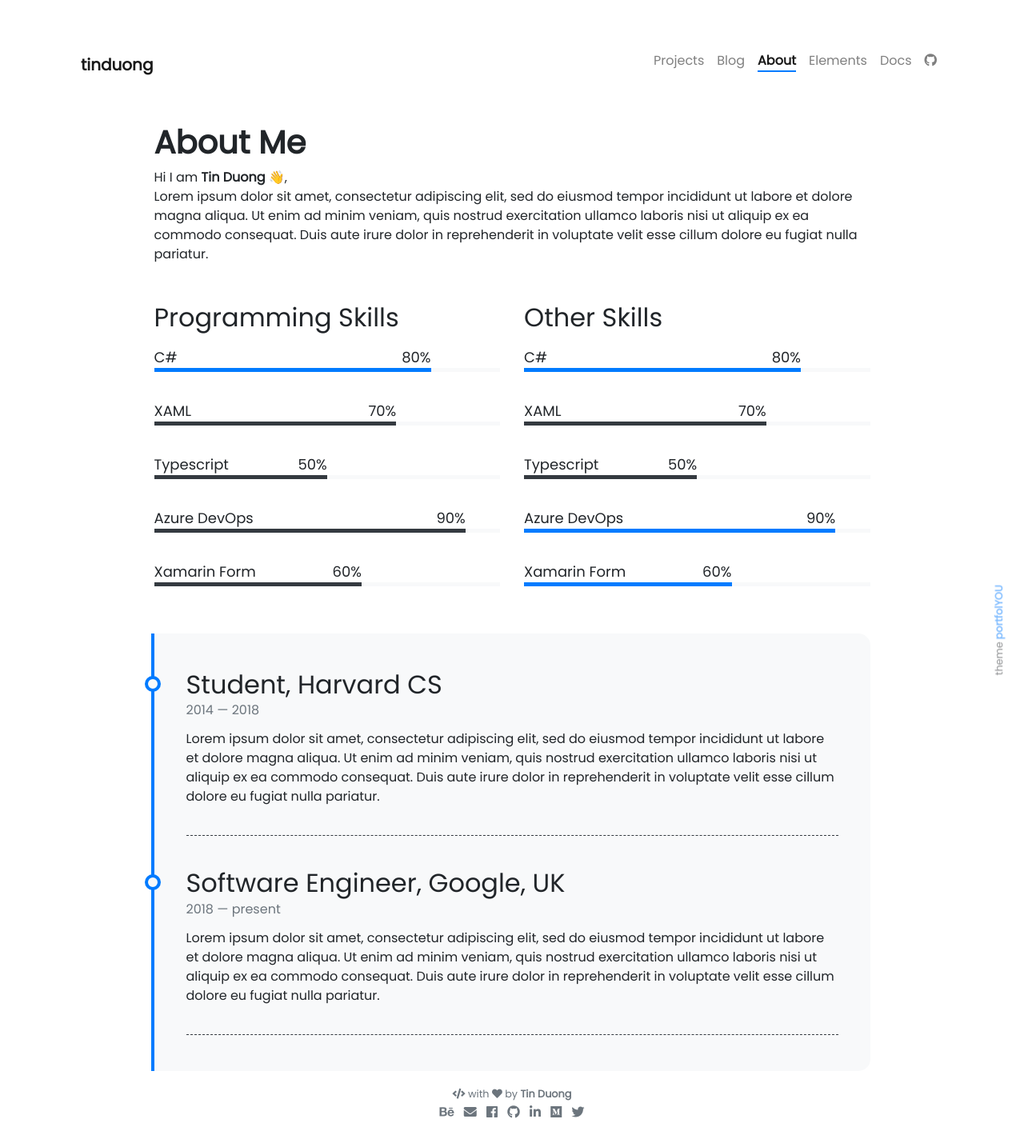
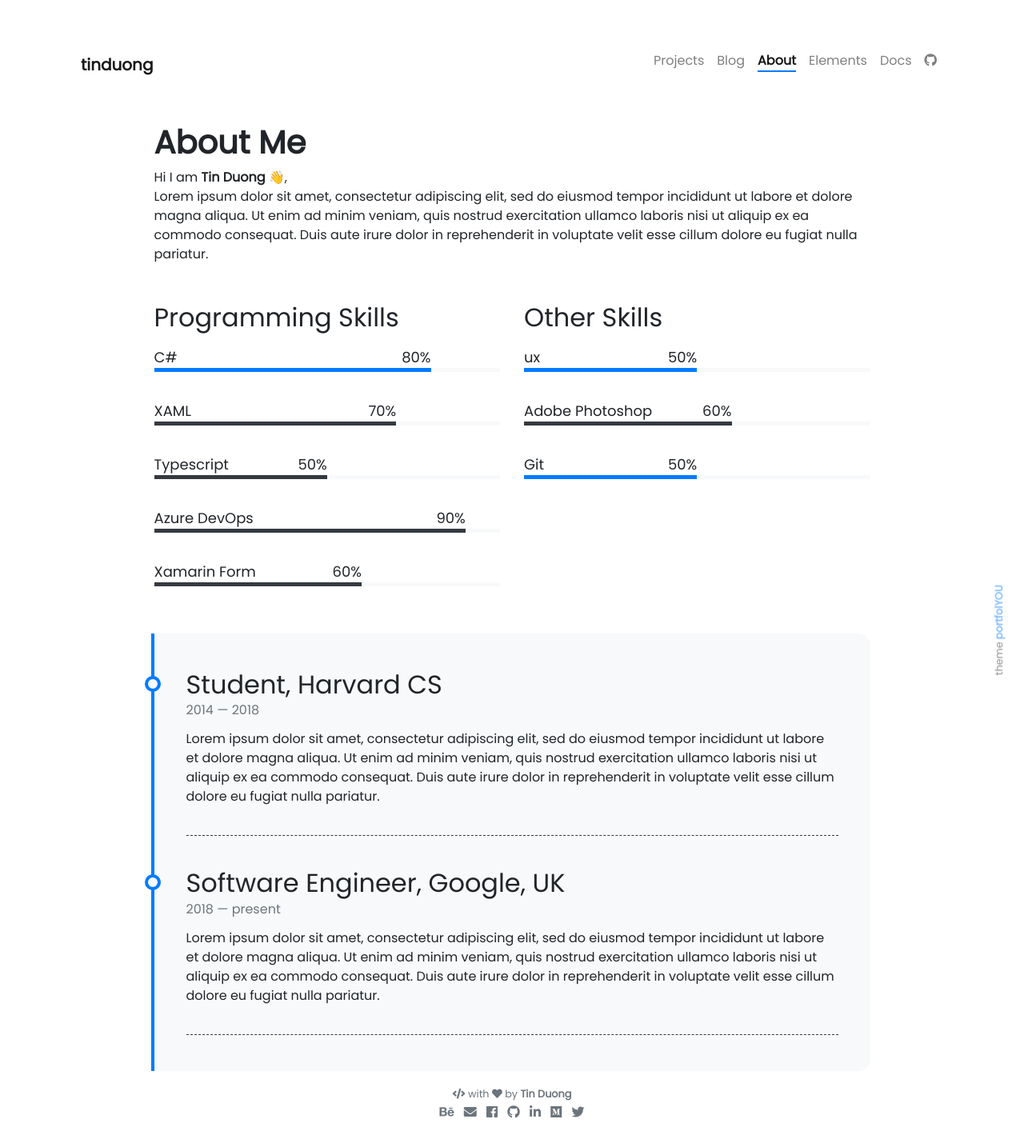
Before and after one commit to tinduong/tinduong.github.io, a Jekyll site: the page built from pages/about.md, in a window 1280 px wide. Shown: the whole page at 80% size. Built offline with Jekyll 4.4.1, drawn with Linux system fonts in a browser that asks for light colours; nearby versions of some CDN libraries; emoji names are drawn with the system emoji font.

Commit message:
Update other-skills.yml
Some other skills

```diff
--- a/_data/other-skills.yml
+++ b/_data/other-skills.yml
@@ -1,19 +1,11 @@
-- name: C#
-  percentage: 80
-  color: blue
+- name: ux
+  percentage: 50
+  color: green
 
-- name: XAML
-  percentage: 70
+- name: Adobe Photoshop
+  percentage: 60
   color: dark
 
-- name: Typescript
+- name: Git
   percentage: 50
-  color: dark
-
-- name: Azure DevOps
-  percentage: 90
-  color:
-
-- name: Xamarin Form
-  percentage: 60
-  color:
+  color: orange
```
